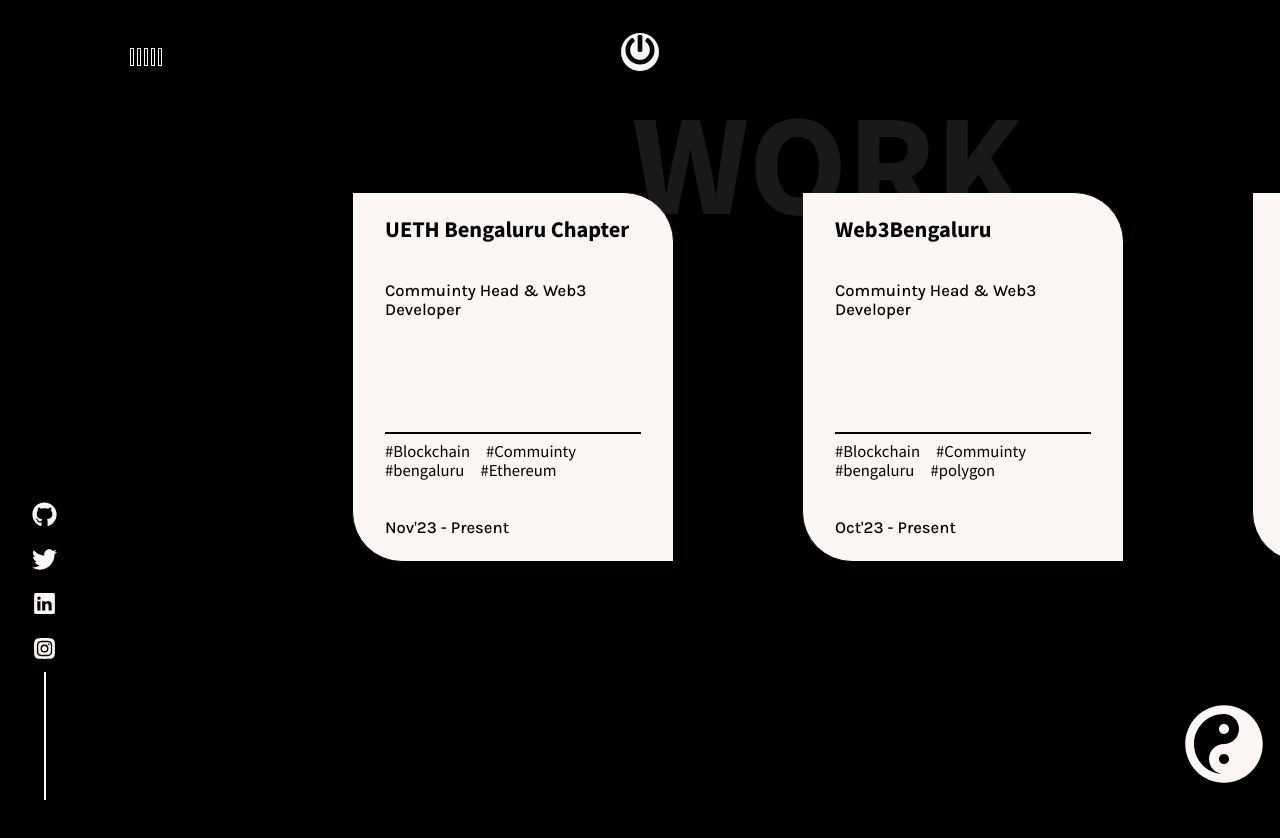
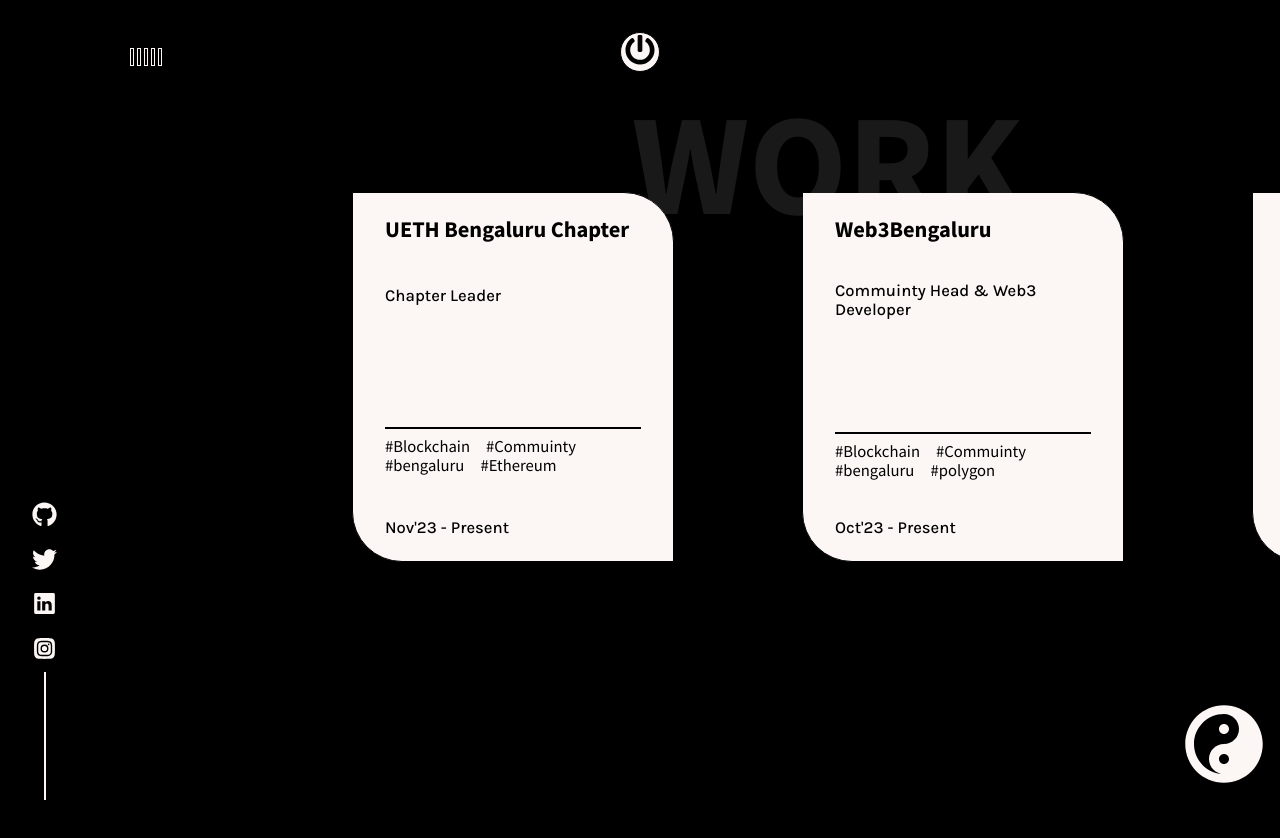
Before and after one commit to manugowda18/portfolio, a React (Create React App) app: page /work in a window 1280 px wide. Shown: the top 838 px of the page. Built offline with nearby package versions, Linux system fonts and the light colour scheme.

Commit message:
workupdate

```diff
--- a/src/data/WorkData.js
+++ b/src/data/WorkData.js
@@ -3,7 +3,7 @@
     id: 4,
     name: "UETH Bengaluru Chapter",
     description:
-      " Commuinty Head & Web3 Developer",
+      " Chapter Leader",
     tags: ["Blockchain", "Commuinty", "bengaluru", "Ethereum"],
     date: "Nov'23 - Present"
 
```
